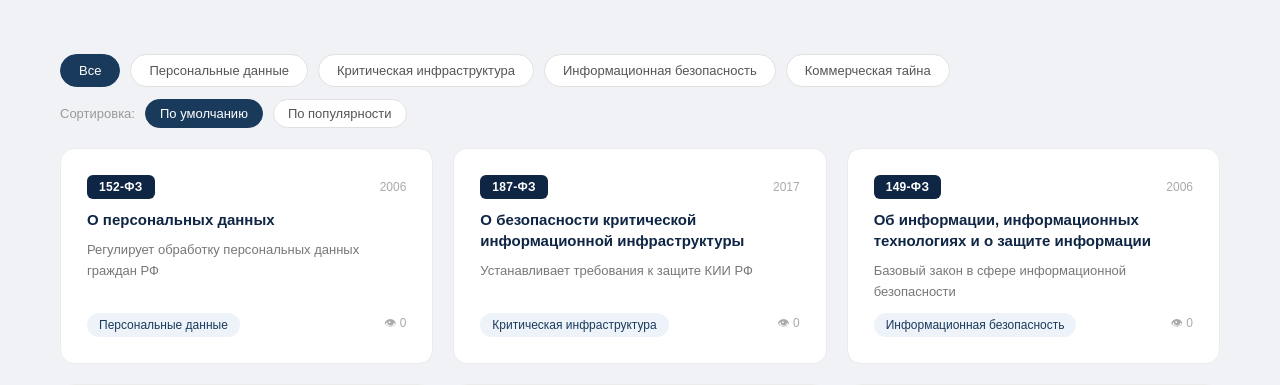
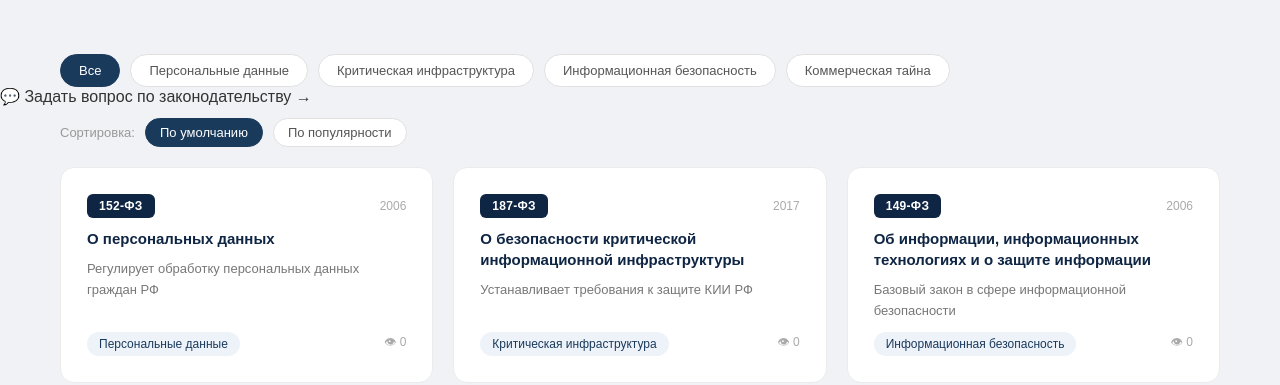
Before and after one commit to nikitamalafeev95-a11y/legal-system, a Flask app: page / in a window 1280 px wide. Shown: the part 199-584 px from the top of the page. Run offline with Flask 3, Linux system fonts and the light colour scheme; data comes from the database, SQL or seed files in the repository.

Commit message:
add ask banner

```diff
--- a/templates/index.html
+++ b/templates/index.html
@@ -23,7 +23,9 @@
             <button class="filter-btn" onclick="setFilter('Информационная безопасность', this)">Информационная безопасность</button>
             <button class="filter-btn" onclick="setFilter('Коммерческая тайна', this)">Коммерческая тайна</button>
         </div>
-
+<div class="ask-banner" onclick="window.location='/ask'">
+    💬 Задать вопрос по законодательству →
+</div>
         <div class="sort-bar">
             <span>Сортировка:</span>
             <button class="sort-btn active" onclick="setSort('default', this)">По умолчанию</button>
```
